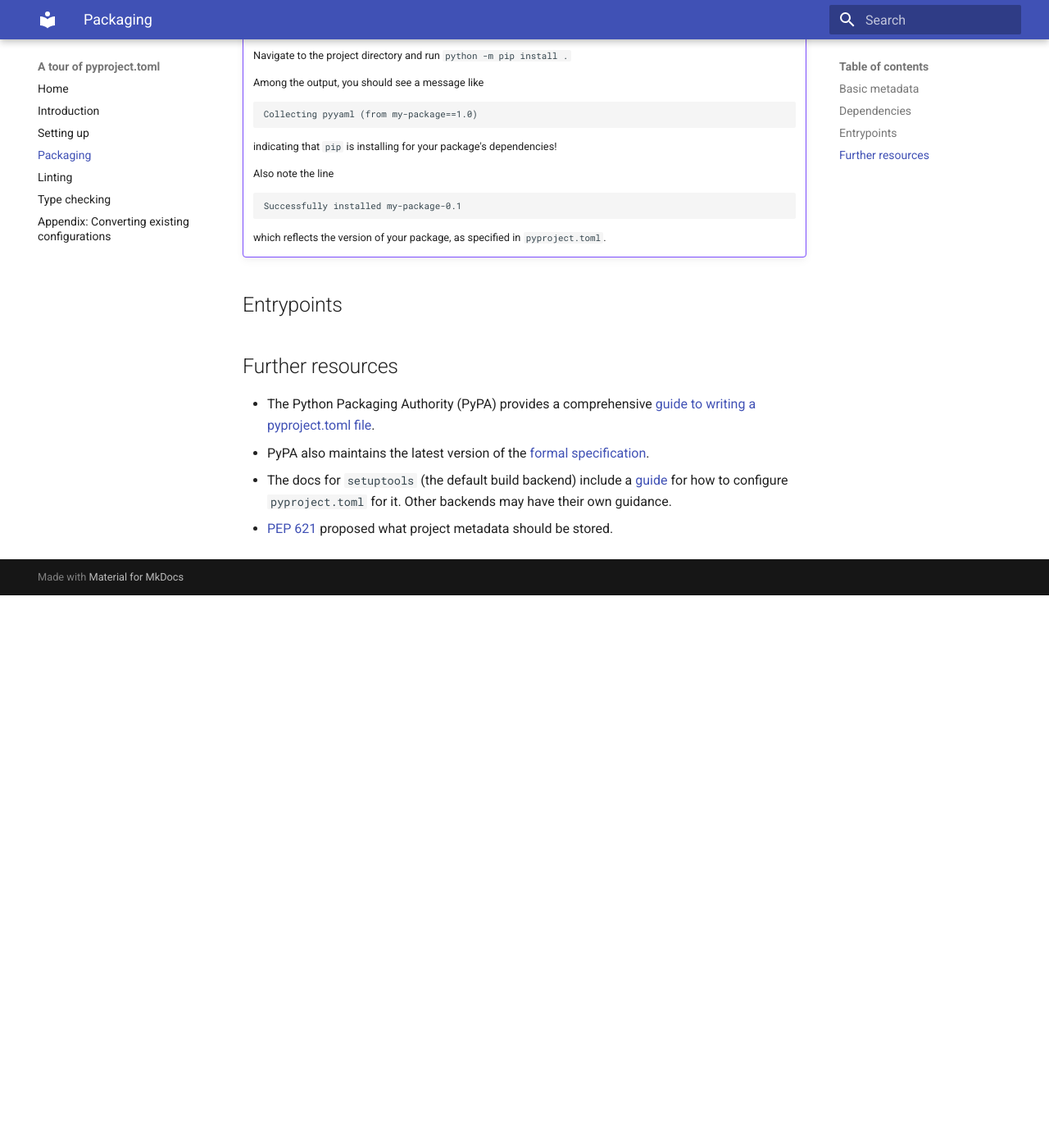
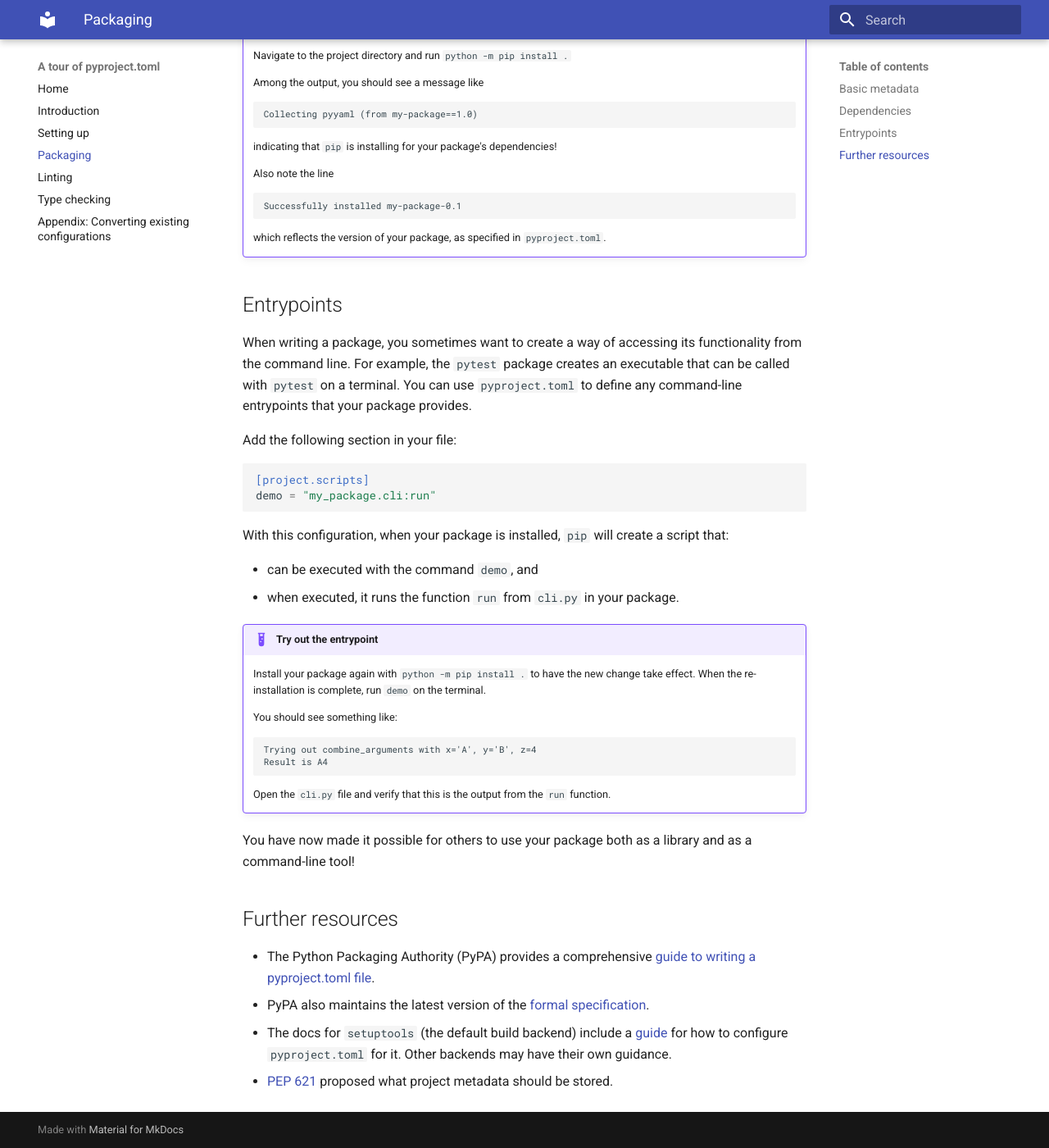
Before and after one commit to ageorgou/pyproject-toml, an MkDocs documentation site: the page built from docs/packaging.md, in a window 1280 px wide and 1400 px high, scrolled down 1671 px. Shown: the whole window at 82% size. Built offline with MkDocs 1.6.1 and Material for MkDocs 9.7.7, drawn with Linux system fonts in a browser that asks for light colours; before the commit the page ends 2397 px from its top, so only the background shows below that.

Commit message:
Talk about entrypoints

````diff
--- a/docs/packaging.md
+++ b/docs/packaging.md
@@ -94,6 +94,43 @@ dependencies = [
 
 ## Entrypoints
 
+When writing a package, you sometimes want to create a way of accessing
+its functionality from the command line. For example, the `pytest` package
+creates an executable that can be called with `pytest` on a terminal.
+You can use `pyproject.toml` to define any command-line entrypoints
+that your package provides.
+
+Add the following section in your file:
+
+```toml
+[project.scripts]
+demo = "my_package.cli:run"
+```
+
+With this configuration, when your package is installed, `pip` will create
+a script that:
+
+- can be executed with the command `demo`, and
+- when executed, it runs the function `run` from `cli.py` in your package.
+
+!!! example "Try out the entrypoint"
+
+    Install your package again with `python -m pip install .` to have
+    the new change take effect.
+    When the re-installation is complete, run `demo` on the terminal.
+
+    You should see something like:
+    ```
+    Trying out combine_arguments with x='A', y='B', z=4
+    Result is A4
+    ```
+
+    Open the `cli.py` file and verify that this is the output from
+    the `run` function.
+
+You have now made it possible for others to use your package both
+as a library and as a command-line tool!
+
 ## Further resources
 - The Python Packaging Authority (PyPA) provides a comprehensive
 [guide to writing a pyproject.toml file][pypa-guide].
````
Also changed, not shown: 2 other files.
